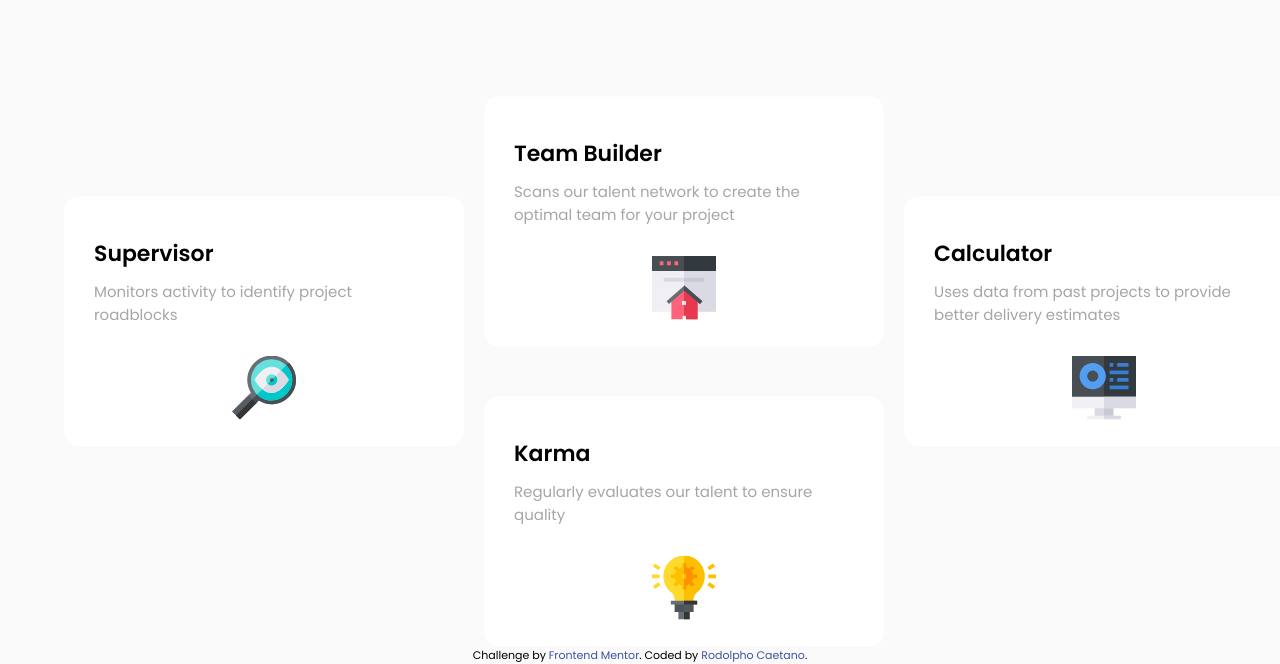
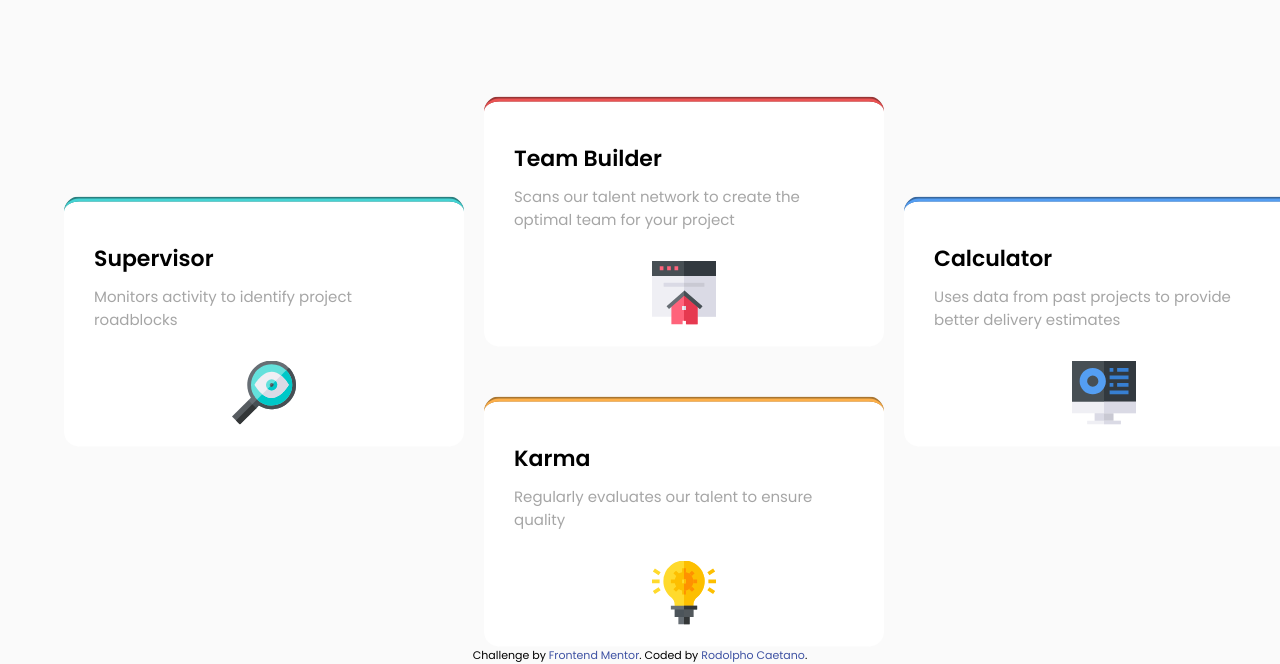
Before and after one commit to Rod94/four-card-design, a plain HTML site: page index.html in a window 1280 px wide. Shown: the part 166-830 px from the top of the page. Drawn offline with Linux system fonts and the light colour scheme.

Commit message:
finalzando o card

```diff
--- a/css/cards-text.css
+++ b/css/cards-text.css
@@ -35,18 +35,22 @@
 .-calc {
   grid-area: calc;
   margin-top: 100px;
+  border-top: 5px groove hsl(212, 86%, 64%);
 }
 
 .-karma {
   grid-area: karma;
   margin-top: -50px;
+  border-top: 5px groove hsl(34, 97%, 64%);
 }
 
 .-team {
   grid-area: team;
+  border-top: 5px groove hsl(0, 78%, 62%);
 }
 
 .-super {
   grid-area: superv;
   margin-top: 100px;
+  border-top: 5px groove hsl(180, 62%, 55%);
 }
```
